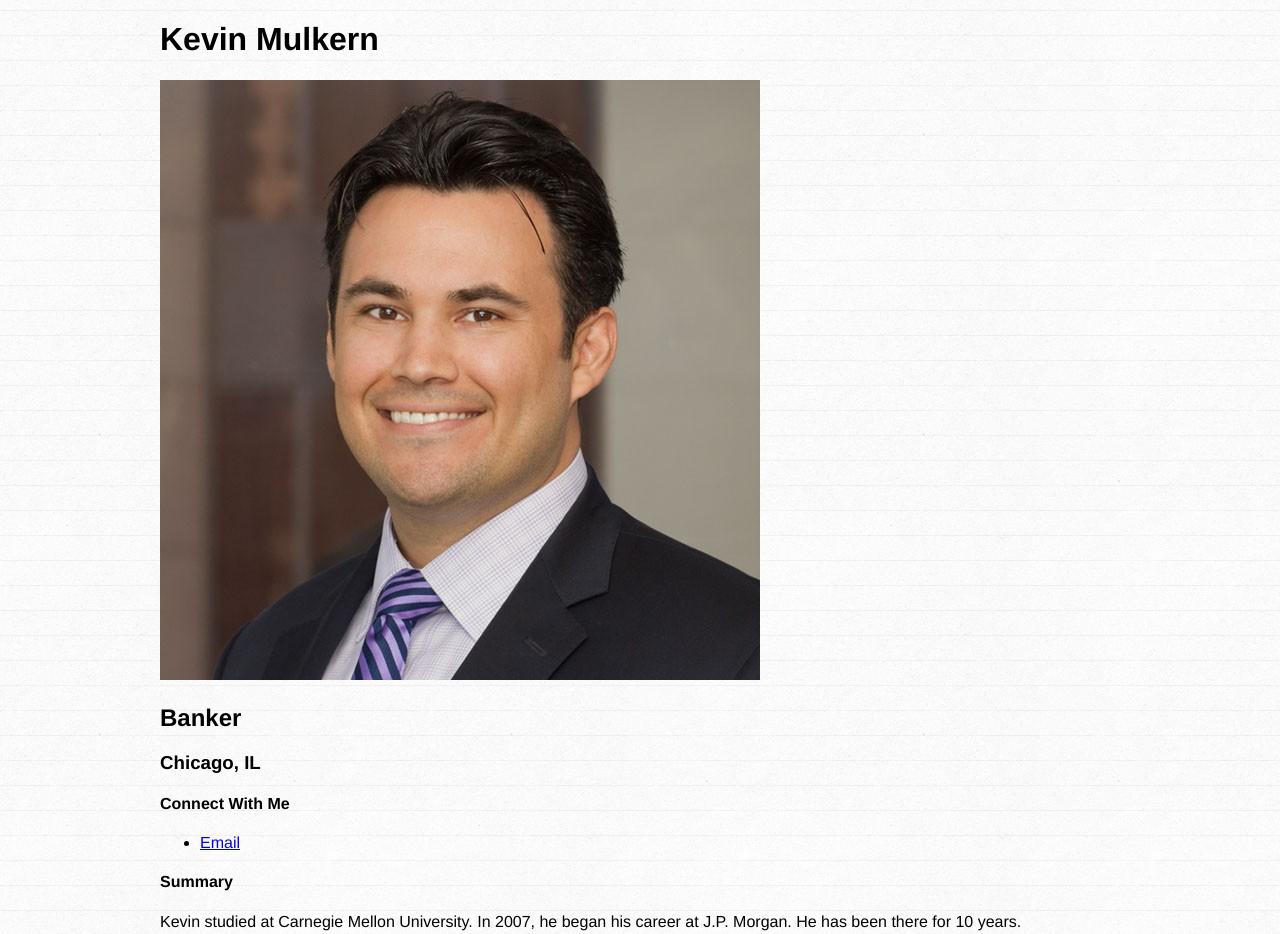
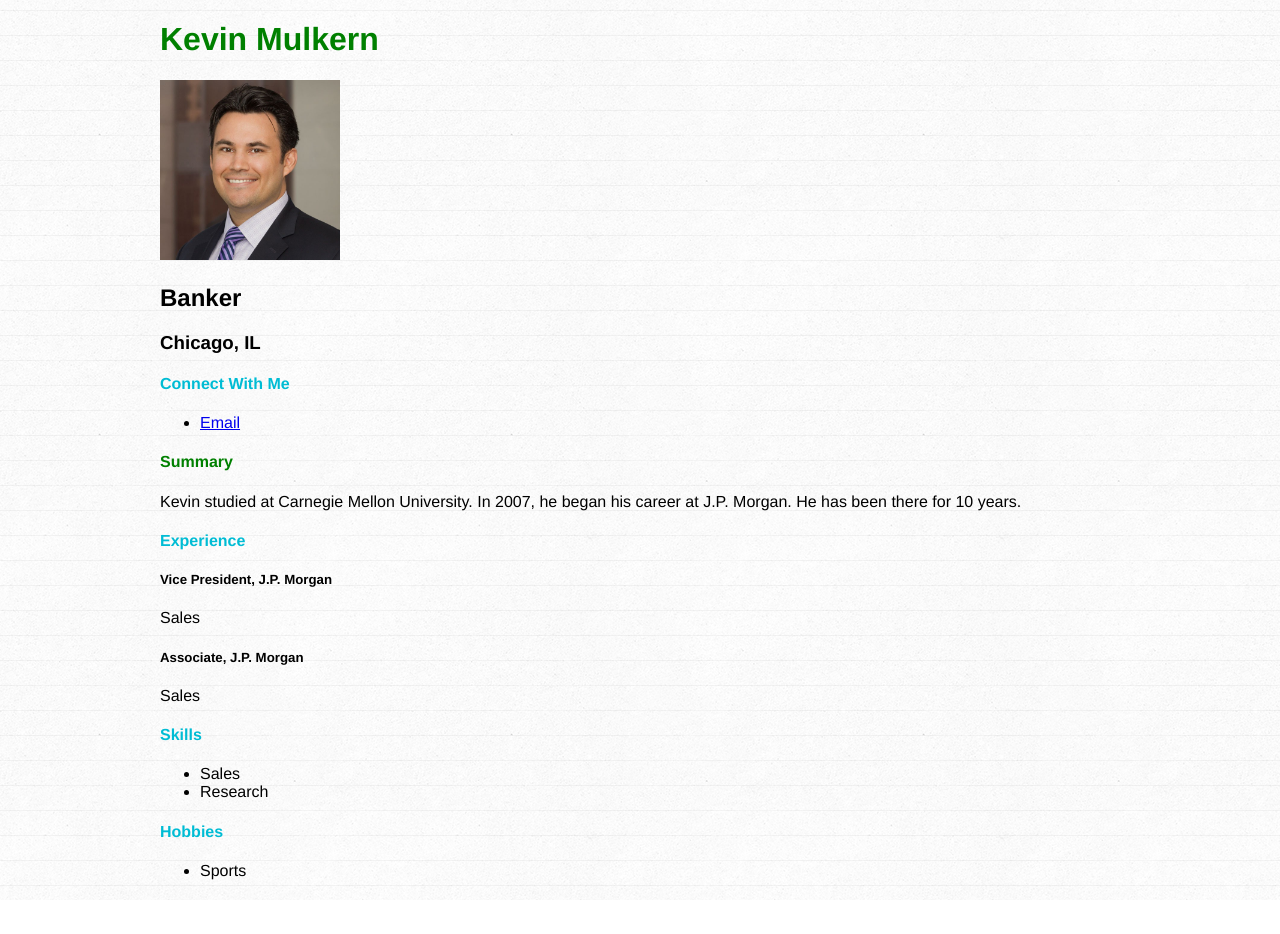
Before and after one commit to kmulkern16/kmulkern16.github.io, a plain HTML site: page index.html in a window 1280 px wide. Shown: the top 934 px of the page. After the commit the page ends 900 px from the top, so only its background shows below. Drawn offline with nearby package versions, Linux system fonts and the light colour scheme.

Commit message:
Third Commit

```diff
--- a/index.html
+++ b/index.html
@@ -10,7 +10,7 @@
   <div id="wrapper">
     <h1>Kevin Mulkern</h1>
     <p>
-      <img src="Bio Pic_Kellogg.jpg">
+      <img src="Bio Pic_Kellogg.jpg" style="width: 180px;"">
     </p>
     <h2>Banker</h2>
     <h3>Chicago, IL</h3>
@@ -21,7 +21,7 @@
       </ul>
     </div>
     <div>
-      <h4>Summary</h4>
+      <h4 id="summary">Summary</h4>
       <p>
         Kevin studied at Carnegie Mellon University. In 2007, he began his career at J.P. Morgan. He has been there for 10 years.
     </div>
--- a/style.css
+++ b/style.css
@@ -8,3 +8,21 @@ body {
   width: 960px;
   margin: 20px auto 20px auto;
 }
+h1 {
+  color: blue;
+}
+h1 {
+  color: green;
+}
+h4 {
+  color: purple;
+}
+#summary {
+  color: green;
+}
+h4 {
+    color: #00BCD4;
+}
+#src {
+  width: 180px
+}
```
